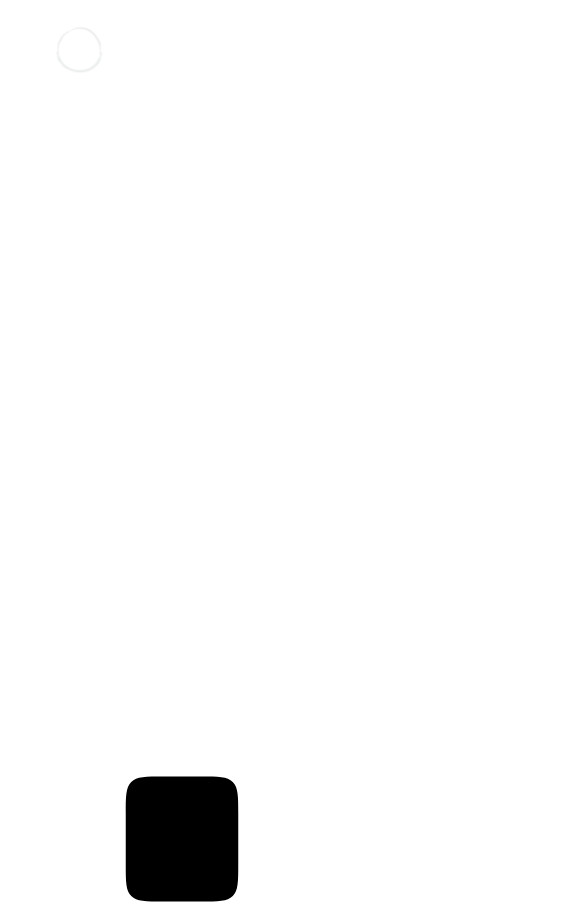
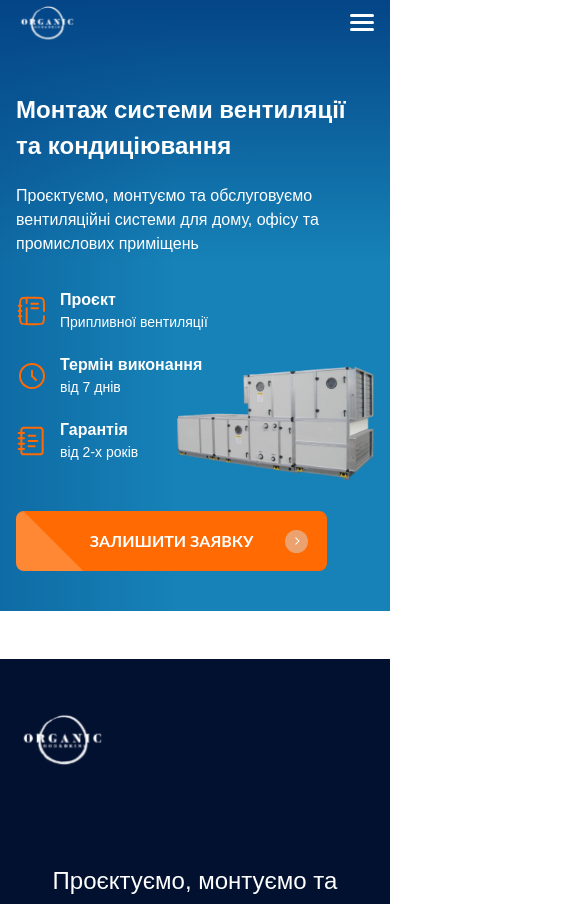
Before and after one commit to VitaliiBarabash1990/ventilation-system, a Next.js app: page / in a window 390 px wide. Shown: the top 904 px of the page, 585 px wide, since content can reach past the window. Built offline with nearby package versions, Linux system fonts and the light colour scheme.

Commit message:
add_mob_hero

```diff
--- a/src/app/globals.css
+++ b/src/app/globals.css
@@ -161,7 +161,7 @@ img {
 @media screen and (min-width: 375px) {
 	.container {
 		max-width: 767px;
-		padding: 0 32px;
+		padding: 0 16px;
 	}
 
 	.section {
--- a/src/app/page.tsx
+++ b/src/app/page.tsx
@@ -10,12 +10,12 @@ export default function Home() {
 	return (
 		<>
 			<Hero />
-			<Services />
+			{/* <Services />
 			<OurWorks />
 			<Benefits />
 			<Partners />
 			<Reviews />
-			<Contacts />
+			<Contacts /> */}
 		</>
 	);
 }
--- a/src/components/Hero/Hero.module.css
+++ b/src/components/Hero/Hero.module.css
@@ -1,35 +1,53 @@
 .Hero__section_title {
 	font-family: var(--third-family);
 	font-weight: 600;
-	font-size: 48px;
+	font-size: 24px;
 	color: var(--white);
+	text-align: left;
+	margin-bottom: 20px;
 }
 .Hero__section_text {
 	font-family: var(--font-family);
 	font-weight: 400;
-	font-size: 32px;
+	font-size: 16px;
 	color: var(--white);
+	text-align: left;
+	margin-bottom: 32px;
 }
+
 .Hero__section_info_descr_title {
 	font-family: var(--third-family);
 	font-weight: 600;
-	font-size: 24px;
+	font-size: 16px;
 	color: var(--white);
 }
 .Hero__section_info_descr_text {
 	font-family: var(--third-family);
 	font-weight: 400;
-	font-size: 20px;
+	font-size: 14px;
 	color: var(--white);
 }
+
+.Hero__section {
+	background-image: url("/Hero-Section.svg");
+	background-repeat: no-repeat;
+	background-size: cover;
+	background-position: center;
+	width: 100%;
+	height: auto;
+	position: relative;
+	top: -48px;
+	padding-top: 95px;
+}
+
 .Hero__section_button {
 	font-family: var(--font4);
 	font-weight: 700;
-	font-size: 20px;
+	font-size: 16px;
 	text-transform: capitalize;
 	color: var(--white);
 	border-radius: 8px;
-	/* width: 280px; */
+	width: 100%;
 	height: 60px;
 	background: #ff6a03;
 	overflow: hidden;
@@ -63,18 +81,109 @@
 	display: flex;
 	flex-direction: row;
 	align-items: center;
-	justify-content: space-between;
+	justify-content: center;
 	gap: 20px;
+	position: relative;
+	max-width: 311px;
 }
 
 .Hero__section_button_icon {
 	width: 23px;
 	height: 23px;
+	position: absolute;
+	right: 19px;
+}
+.Hero__section_item_icon {
+	width: 32px;
+	height: 32px;
+	stroke: #ff6a03;
+	fill: none;
+}
+.Hero__section_item {
+	display: flex;
+	flex-direction: row;
+	align-items: center;
+	justify-content: left;
+	gap: 12px;
+}
+.Hero__section_info_descr {
+	text-align: left;
+}
+.Hero__section_list {
+	display: flex;
+	flex-direction: column;
+	margin-bottom: 48px;
+	gap: 20px;
+}
+
+.Hero__section_img {
+	display: none;
+}
+.Hero__section_wraper {
+	position: relative;
+}
+.Hero__section_img {
+	position: absolute;
+	bottom: 18%;
+	right: 0;
+	width: 55%;
+	max-width: 387px;
+}
+
+@media screen and (min-width: 375px) {
+	.Hero__section_img {
+		display: block;
+	}
+}
+@media screen and (min-width: 768px) {
+	.Hero__section_title {
+		font-size: 32px;
+		margin-bottom: 20px;
+	}
+	.Hero__section_text {
+		font-size: 24px;
+	}
+	.Hero__section_info_descr_title {
+		font-size: 20px;
+	}
+	.Hero__section_info_descr_text {
+		font-size: 16px;
+	}
+	.Hero__section_img {
+		position: absolute;
+		bottom: 15px;
+		min-width: 518px;
+	}
+	.Hero__section_list {
+		gap: 32px;
+	}
+}
+@media screen and (min-width: 1280px) {
+	.Hero__section {
+		top: -100px;
+		padding-top: 116px;
+	}
+	.Hero__section_wraper {
+		max-width: 1184px;
+	}
+	.Hero__section_title {
+		font-size: 36px;
+	}
+	.Hero__section_text {
+		font-size: 28px;
+	}
+	.Hero__section_info_descr_title {
+		font-size: 22px;
+	}
+	.Hero__section_info_descr_text {
+		font-size: 18px;
+	}
 }
 
 @media screen and (min-width: 1440px) {
 	.Hero__section_title {
 		font-size: 48px;
+		margin-bottom: 24px;
 	}
 	.Hero__section_text {
 		font-size: 32px;
@@ -85,28 +194,16 @@
 	.Hero__section_info_descr_text {
 		font-size: 20px;
 	}
-	.Hero__section {
-		background-image: url("/Hero-Section.svg");
-		background-repeat: no-repeat;
-		background-size: cover;
-		background-position: center;
-		width: 100%;
-		height: auto;
-		position: relative;
-		top: -100px;
-	}
 	.Hero__section_wraper {
 		display: flex;
 		align-items: center;
 		justify-content: space-between;
 		gap: 24px;
+		min-width: 100%;
 	}
 	.Hero__section_info {
 		text-align: left;
 		width: 60%;
-	}
-	.Hero__section_title {
-		margin-bottom: 24px;
 	}
 	.Hero__section_text {
 		margin-bottom: 32px;
@@ -116,6 +213,7 @@
 		flex-direction: row;
 		align-items: center;
 		justify-content: space-between;
+		gap: 12px;
 		margin-bottom: 48px;
 	}
 	.Hero__section_item {
@@ -132,14 +230,23 @@
 	.Hero__section_item_icon {
 		width: 40px;
 		height: 40px;
-		stroke: #ff6a03;
-		fill: none;
 	}
 	.Hero__section_button {
 		padding-left: 20px;
 		padding-right: 12px;
-		min-width: 280px;
+		max-width: 310px;
 		height: 60px;
+		font-size: 20px;
+	}
+	.Hero__section_button_icon {
+		position: relative;
+		right: 0;
+	}
+	.Hero__section_img {
+		/* top: 95px; */
+		min-width: 518px;
+		/* right: 0;
+		width: 55%; */
 	}
 }
 
--- a/src/components/Navigation/Navigation.module.css
+++ b/src/components/Navigation/Navigation.module.css
@@ -1,15 +1,47 @@
 .Navigation__container {
-	min-height: 100px;
+	min-height: 45px;
 	z-index: 999;
 	display: flex;
 	align-items: center;
 }
-/* .Navigation__container {
-	background-color: rgba(0, 0, 0, 0.5);
-	padding: 16px;
-	border-radius: 8px;
-} */
+.Navigation__container_wrap {
+	display: none;
+}
+.Navigation__mob {
+	width: 100%;
+}
+.Navigation__mob_menu {
+	display: flex;
+	justify-content: space-between;
+	align-items: center;
+	width: 100%;
+	height: 48px;
+}
+.Navigation__mob_logo,
+.Navigation__logo {
+	width: 67px;
+	height: 36px;
+}
 
+@media screen and (min-width: 375px) {
+	.Navigation__container_nav_item,
+	.Navigation__container_address_item {
+		font-size: 18px;
+	}
+}
+@media screen and (min-width: 768px) {
+	.Navigation__container_nav_item,
+	.Navigation__container_address_item {
+		font-size: 18px;
+	}
+}
+@media screen and (min-width: 1280px) {
+	.Navigation__container {
+		min-height: 100px;
+	}
+	.Navigation__mob {
+		display: none;
+	}
 	.Navigation__container_wrap {
 		display: flex;
 		flex-direction: row;
@@ -51,9 +83,18 @@
 		width: 25px;
 		height: 25px;
 	}
+	.Navigation__container_nav_item,
+	.Navigation__container_address_item {
+		font-size: 18px;
+	}
+}
 @media screen and (min-width: 1440px) {
 	.Navigation__container_nav_item,
 	.Navigation__container_address_item {
 		font-size: 18px;
 	}
+	.Navigation__logo {
+		width: 100px;
+		height: 50px;
 	}
+}
--- a/src/components/Navigation/Navigation.tsx
+++ b/src/components/Navigation/Navigation.tsx
@@ -1,7 +1,11 @@
+"use client";
 import Link from "next/link";
 import s from "./Navigation.module.css";
+import BurgerButton from "@/components/UI/BurgerButton/BurgerButton";
+import { useState } from "react";
 
 const Navigation = () => {
+	const [menuOpen, setMenuOpen] = useState(false);
 	return (
 		<div className={`container ${s.Navigation__container}`}>
 			<nav className={s.Navigation__container_wrap}>
@@ -10,7 +14,12 @@ const Navigation = () => {
 						<Link href="/">
 							<svg className={s.Navigation__container_logo}>
 								<title>button_errow</title>
-								<image href="/Logo.svg" x="0" y="0" height="50" width="100" />
+								<image
+									href="/Logo.svg"
+									x="0"
+									y="0"
+									className={s.Navigation__logo}
+								/>
 							</svg>
 						</Link>
 					</li>
@@ -49,6 +58,29 @@ const Navigation = () => {
 					</ul>
 				</address>
 			</nav>
+
+			<nav className={s.Navigation__mob}>
+				<ul className={s.Navigation__mob_menu}>
+					<li>
+						<Link href="/">
+							<svg className={s.Navigation__mob_logo}>
+								<title>button_errow</title>
+								<image
+									href="/Logo.svg"
+									x="0"
+									y="0"
+									className={s.Navigation__logo}
+								/>
+							</svg>
+						</Link>
+					</li>
+					<li>
+						<div className={s.headerBurgerButton}>
+							<BurgerButton menuOpen={menuOpen} setMenuOpen={setMenuOpen} />
+						</div>
+					</li>
+				</ul>
+			</nav>
 		</div>
 	);
 };
--- /dev/null
+++ b/src/components/UI/BurgerButton/Burger.module.css
@@ -0,0 +1,45 @@
+.burger__button {
+	display: flex;
+	align-self: center;
+	flex-direction: column;
+	justify-content: space-evenly;
+	height: 17px;
+	width: 24px;
+
+	background: transparent;
+	border: none;
+	cursor: pointer;
+	padding: 0;
+	box-shadow: none;
+	outline: none;
+	position: relative;
+	gap: 4px;
+
+	&:hover::after {
+		bottom: -300%;
+	}
+}
+
+.line {
+	border-radius: 30px;
+	width: 100%;
+	height: 3px;
+	background: var(--white);
+	transition: transform 700ms ease, opacity 700ms ease, background 700ms;
+}
+
+.spin .line:nth-child(1) {
+	transform: translateY(10px) rotate(45deg);
+	position: absolute;
+	top: 0px;
+}
+
+.spin .line:nth-child(2) {
+	opacity: 0;
+}
+
+.spin .line:nth-child(3) {
+	transform: translateY(-10px) rotate(-45deg);
+	position: absolute;
+	top: 20px;
+}
--- /dev/null
+++ b/src/components/UI/BurgerButton/BurgerButton.jsx
@@ -0,0 +1,23 @@
+import s from "./Burger.module.css";
+
+const BurgerButton = ({ menuOpen, setMenuOpen }) => {
+	return (
+		<div
+			className={`${s.burger__button} ${menuOpen ? s.spin : ""}`}
+			onClick={() => setMenuOpen((prev) => !prev)}
+			role="button"
+			tabIndex={0}
+			onKeyDown={(e) => {
+				if (e.key === "Enter" || e.key === " ") {
+					setMenuOpen((prev) => !prev);
+				}
+			}}
+		>
+			<div className={s.line}></div>
+			<div className={s.line}></div>
+			<div className={s.line}></div>
+		</div>
+	);
+};
+
+export default BurgerButton;
```
Lines whose indentation alone changed are shown as unchanged.
